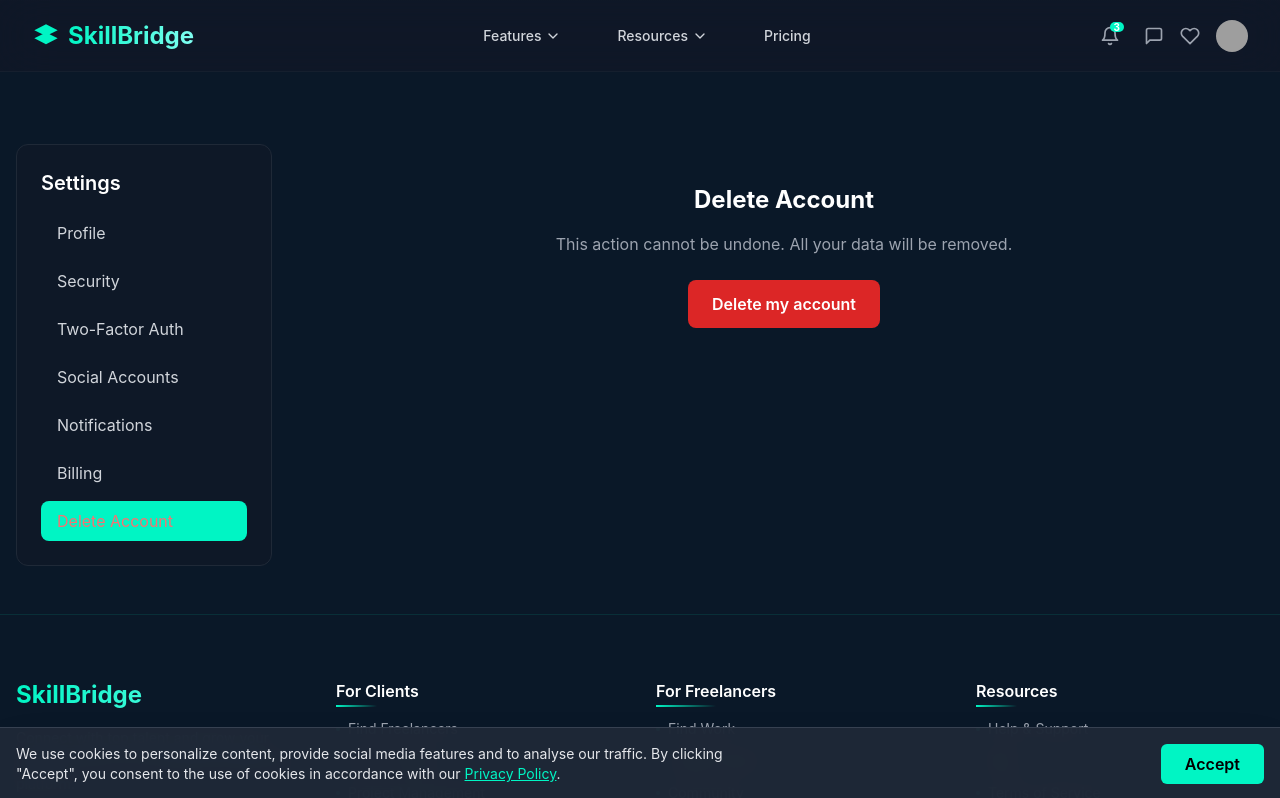
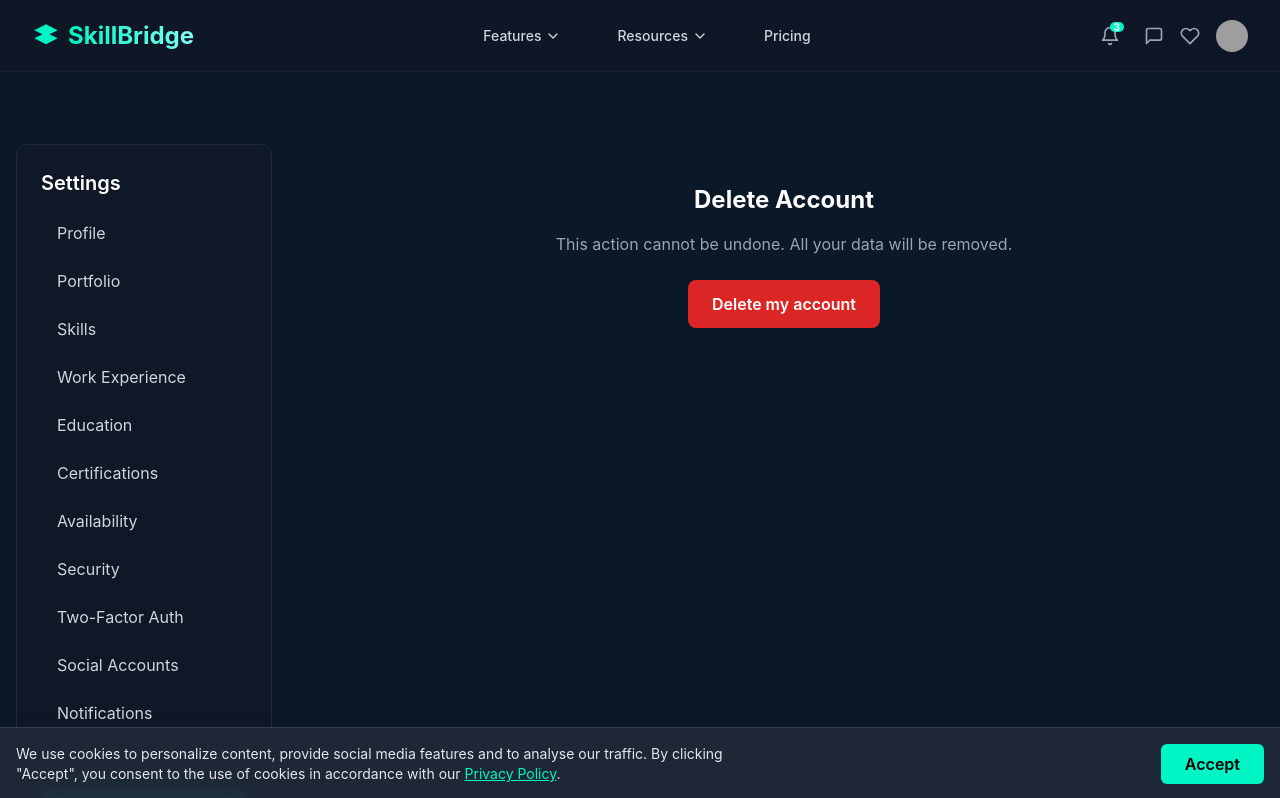
Before and after one commit to whomimohshukla/-Freelance-Marketplace--Project, a React (Vite) app in the folder Frontend/: page /settings/delete-account in a window 1280 px wide. Shown: the top 798 px of the page. Built offline with nearby package versions, Linux system fonts and the light colour scheme; sample sign-in values are in the browser's storage; grey boxes are pictures that could not be loaded.

Commit message:
apis for client

```diff
--- /dev/null
+++ b/Frontend/src/api/clientApi.ts
@@ -0,0 +1,20 @@
+import http from './http';
+
+// All client-specific endpoints are prefixed with /api/clients on the server
+export default {
+  // Profile
+  getMyProfile: () => http.get('/clients/profile'),
+  updateProfile: (data: any) => http.post('/clients/profile', data),
+
+  // Company / business details helpers (examples)
+  updateCompany: (company: any) => http.put('/clients/company', { company }),
+  updateBusinessDetails: (businessDetails: any) => http.put('/clients/business-details', { businessDetails }),
+
+  // Team
+  addTeamMember: (teamMember: any) => http.put('/clients/team', { teamMember }),
+  removeTeamMember: (memberId: string) => http.delete(`/clients/team/${memberId}`),
+
+  // Financials / stats
+  updateFinancials: (financials: any) => http.put('/clients/financials', { financials }),
+  updateStats: (stats: any) => http.put('/clients/stats', { stats }),
+};
--- /dev/null
+++ b/Frontend/src/api/freelancerApi.ts
@@ -0,0 +1,24 @@
+import http from './http';
+
+// All freelancer-specific endpoints are prefixed with /api/freelancers on the server
+export default {
+  // Profile
+  getMyProfile: () => http.get('/freelancers/profile'),
+  updateProfile: (data: any) => http.post('/freelancers/profile', data),
+
+  // Portfolio
+  addPortfolioItem: (portfolioItem: any) => http.put('/freelancers/portfolio', { portfolioItem }),
+  deletePortfolioItem: (id: string) => http.delete(`/freelancers/portfolio/${id}`),
+
+  // Skills
+  updateSkills: (skills: any[]) => http.put('/freelancers/skills', { skills }),
+
+  // Work experience, education, etc.
+  addWorkExperience: (data: any) => http.put('/freelancers/work-experience', { workExperience: data }),
+  addEducation: (data: any) => http.put('/freelancers/education', { education: data }),
+  addCertification: (data: any) => http.put('/freelancers/certifications', { certification: data }),
+
+  // Availability / stats
+  updateAvailability: (availability: any) => http.put('/freelancers/availability', { availability }),
+  updateStats: (stats: any) => http.put('/freelancers/stats', { stats }),
+};
--- /dev/null
+++ b/Frontend/src/hooks/useRole.ts
@@ -0,0 +1,9 @@
+import { useAuth } from '../context/AuthContext';
+
+/**
+ * Returns the current signed-in user's role, or undefined if unauthenticated.
+ */
+export const useRole = () => {
+  const { user } = useAuth();
+  return user?.role as 'freelancer' | 'client' | 'admin' | undefined;
+};
--- /dev/null
+++ b/Frontend/src/pages/Settings/BusinessDetailsSettings.tsx
@@ -0,0 +1,13 @@
+import React from 'react';
+import clientApi from '../../api/clientApi';
+
+const BusinessDetailsSettings: React.FC = () => {
+  return (
+    <section className="space-y-4">
+      <h1 className="text-2xl font-semibold text-white">Business Details</h1>
+      <p className="text-gray-400">TODO: Implement business details form using clientApi.updateBusinessDetails()</p>
+    </section>
+  );
+};
+
+export default BusinessDetailsSettings;
--- /dev/null
+++ b/Frontend/src/pages/Settings/CompanySettings.tsx
@@ -0,0 +1,13 @@
+import React from 'react';
+import clientApi from '../../api/clientApi';
+
+const CompanySettings: React.FC = () => {
+  return (
+    <section className="space-y-4">
+      <h1 className="text-2xl font-semibold text-white">Company Details</h1>
+      <p className="text-gray-400">TODO: Implement company form using clientApi.updateCompany()</p>
+    </section>
+  );
+};
+
+export default CompanySettings;
--- /dev/null
+++ b/Frontend/src/pages/Settings/EducationSettings.tsx
@@ -0,0 +1,13 @@
+import React from 'react';
+import freelancerApi from '../../api/freelancerApi';
+
+const EducationSettings: React.FC = () => {
+  return (
+    <section className="space-y-4">
+      <h1 className="text-2xl font-semibold text-white">Education</h1>
+      <p className="text-gray-400">TODO: Implement education form using freelancerApi.addEducation()</p>
+    </section>
+  );
+};
+
+export default EducationSettings;
--- /dev/null
+++ b/Frontend/src/pages/Settings/PortfolioSettings.tsx
@@ -0,0 +1,13 @@
+import React from 'react';
+import freelancerApi from '../../api/freelancerApi';
+
+const PortfolioSettings: React.FC = () => {
+  return (
+    <div className="space-y-4">
+      <h1 className="text-2xl font-semibold text-white">Portfolio</h1>
+      <p className="text-gray-400">TODO: implement add/delete portfolio items using freelancerApi.</p>
+    </div>
+  );
+};
+
+export default PortfolioSettings;
--- a/Frontend/src/pages/Settings/SettingsLayout.tsx
+++ b/Frontend/src/pages/Settings/SettingsLayout.tsx
@@ -1,8 +1,30 @@
 import { NavLink, Outlet } from 'react-router-dom';
 import { motion } from 'framer-motion';
+import { useRole } from '../../hooks/useRole';
 
-const menu = [
+const freelancerMenu = [
   { label: 'Profile', to: '/settings/profile' },
+  { label: 'Portfolio', to: '/settings/portfolio' },
+  { label: 'Skills', to: '/settings/skills' },
+  { label: 'Work Experience', to: '/settings/work-experience' },
+  { label: 'Education', to: '/settings/education' },
+  { label: 'Certifications', to: '/settings/certifications' },
+  { label: 'Availability', to: '/settings/availability' },
+  { label: 'Security', to: '/settings/change-password' },
+  { label: 'Two-Factor Auth', to: '/settings/2fa' },
+  { label: 'Social Accounts', to: '/settings/social' },
+  { label: 'Notifications', to: '/settings/notifications' },
+  { label: 'Billing', to: '/settings/billing' },
+  { label: 'Delete Account', to: '/settings/delete-account', danger: true },
+];
+
+const clientMenu = [
+  { label: 'Profile', to: '/settings/profile' },
+  { label: 'Company', to: '/settings/company' },
+  { label: 'Business Details', to: '/settings/business-details' },
+  { label: 'Team', to: '/settings/team' },
+  { label: 'Financials', to: '/settings/financials' },
+  { label: 'Preferences', to: '/settings/preferences' },
   { label: 'Security', to: '/settings/change-password' },
   { label: 'Two-Factor Auth', to: '/settings/2fa' },
   { label: 'Social Accounts', to: '/settings/social' },
@@ -12,6 +34,8 @@
 ];
 
 const SettingsLayout = () => {
+  const role = useRole();
+  const menu = role === 'client' ? clientMenu : freelancerMenu;
   return (
     <motion.div
       initial={{ opacity: 0, y: 20 }}
--- /dev/null
+++ b/Frontend/src/pages/Settings/SkillsSettings.tsx
@@ -0,0 +1,13 @@
+import React from 'react';
+import freelancerApi from '../../api/freelancerApi';
+
+const SkillsSettings: React.FC = () => {
+  return (
+    <section className="space-y-4">
+      <h1 className="text-2xl font-semibold text-white">Skills</h1>
+      <p className="text-gray-400">TODO: Implement skills add/edit using freelancerApi.updateSkills()</p>
+    </section>
+  );
+};
+
+export default SkillsSettings;
--- /dev/null
+++ b/Frontend/src/pages/Settings/WorkExperienceSettings.tsx
@@ -0,0 +1,13 @@
+import React from 'react';
+import freelancerApi from '../../api/freelancerApi';
+
+const WorkExperienceSettings: React.FC = () => {
+  return (
+    <section className="space-y-4">
+      <h1 className="text-2xl font-semibold text-white">Work Experience</h1>
+      <p className="text-gray-400">TODO: Implement work experience form using freelancerApi.addWorkExperience()</p>
+    </section>
+  );
+};
+
+export default WorkExperienceSettings;
--- /dev/null
+++ b/Frontend/src/router/RoleRoute.tsx
@@ -0,0 +1,21 @@
+import { Navigate, Outlet } from 'react-router-dom';
+import { useAuth } from '../context/AuthContext';
+
+interface RoleRouteProps {
+  allowed: string[];
+}
+
+/**
+ * Blocks access to child routes unless the authenticated user's role is allowed.
+ * Falls back to login if not authenticated, or to home if role not permitted.
+ */
+const RoleRoute: React.FC<RoleRouteProps> = ({ allowed }) => {
+  const { user, loading } = useAuth();
+
+  if (loading) return null; // could render a spinner
+  if (!user) return <Navigate to="/login" replace />;
+
+  return allowed.includes(user.role) ? <Outlet /> : <Navigate to="/" replace />;
+};
+
+export default RoleRoute;
```
